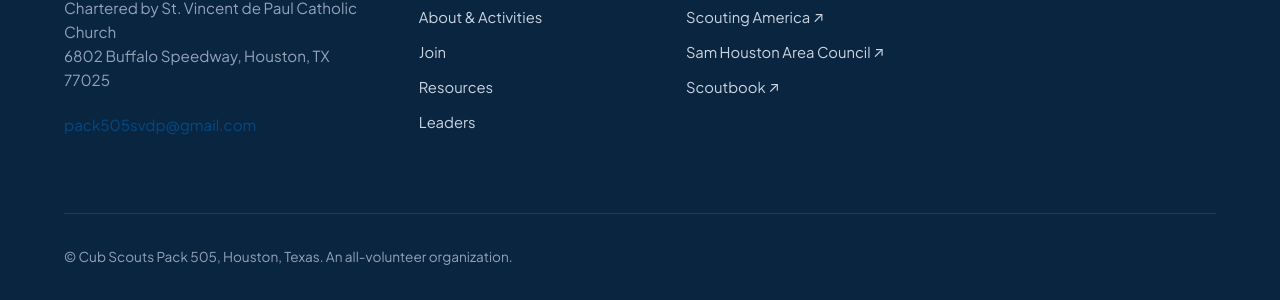
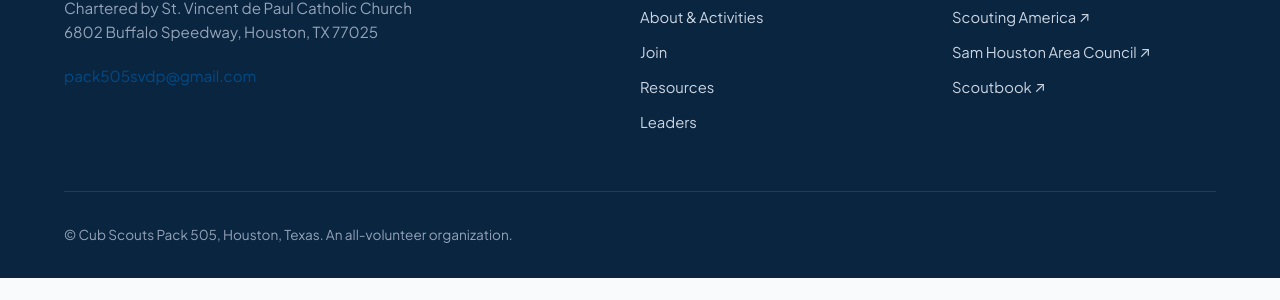
Before and after one commit to blakehlynch/houstonpack505, a plain HTML site: page index.html in a window 1280 px wide. Shown: the part 1751-2051 px from the top of the page. After the commit the page ends 2029 px from the top, so only its background shows below. Drawn offline with Linux system fonts and the light colour scheme.

Commit message:
Widen footer address column (grid had a leftover 4th column)
Co-Authored-By: Claude Opus 5.5 <noreply@anthropic.com>

```diff
--- a/assets/css/styles.css
+++ b/assets/css/styles.css
@@ -643,7 +643,7 @@ ul, ol {
 
 .footer-grid {
   display: grid;
-  grid-template-columns: 1.4fr 1fr 1fr 1.2fr;
+  grid-template-columns: 2fr 1fr 1fr; /* brand/address, Pack 505 links, Official links */
   gap: 3rem;
   margin-bottom: 3.5rem;
 }
```
